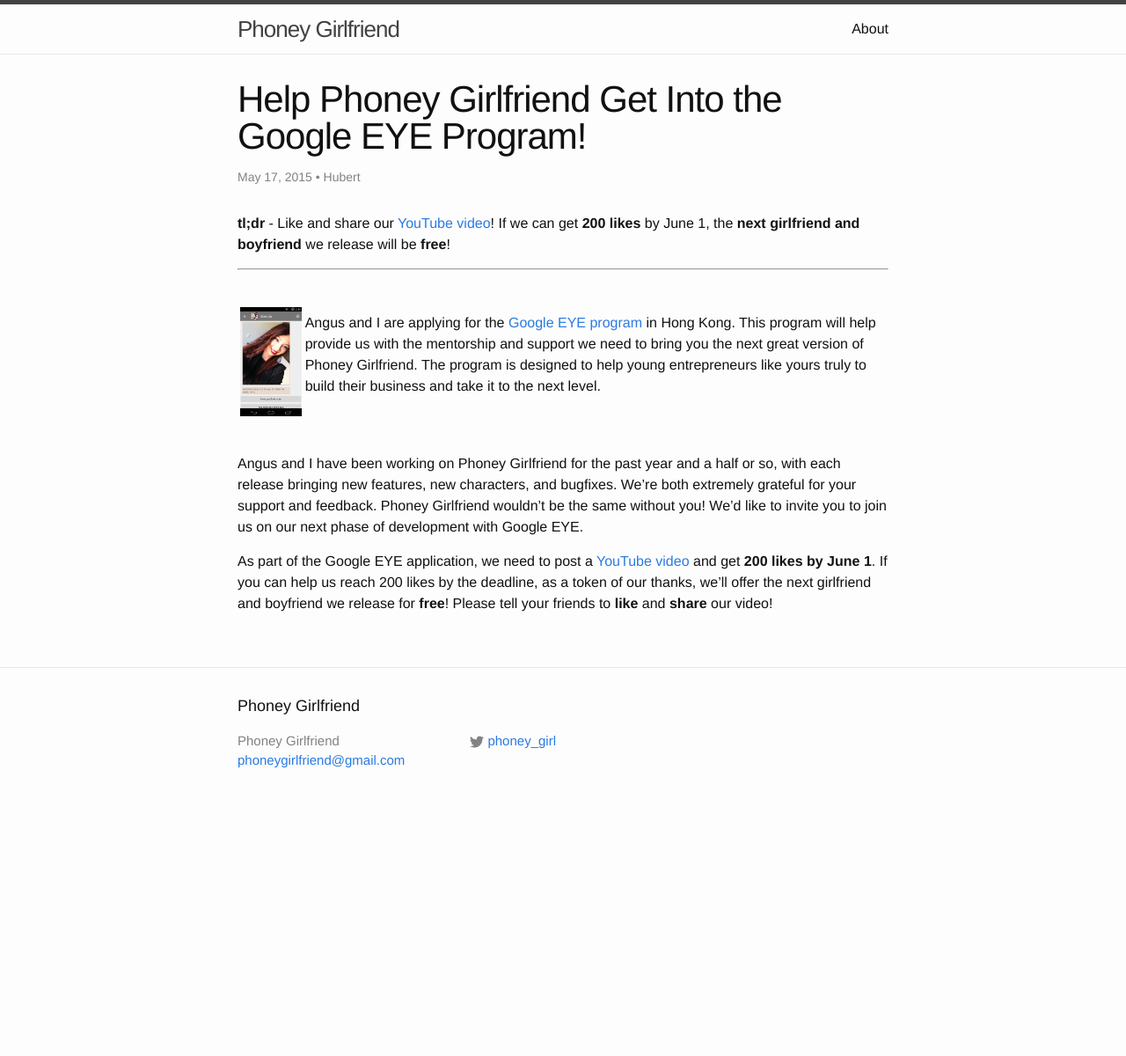
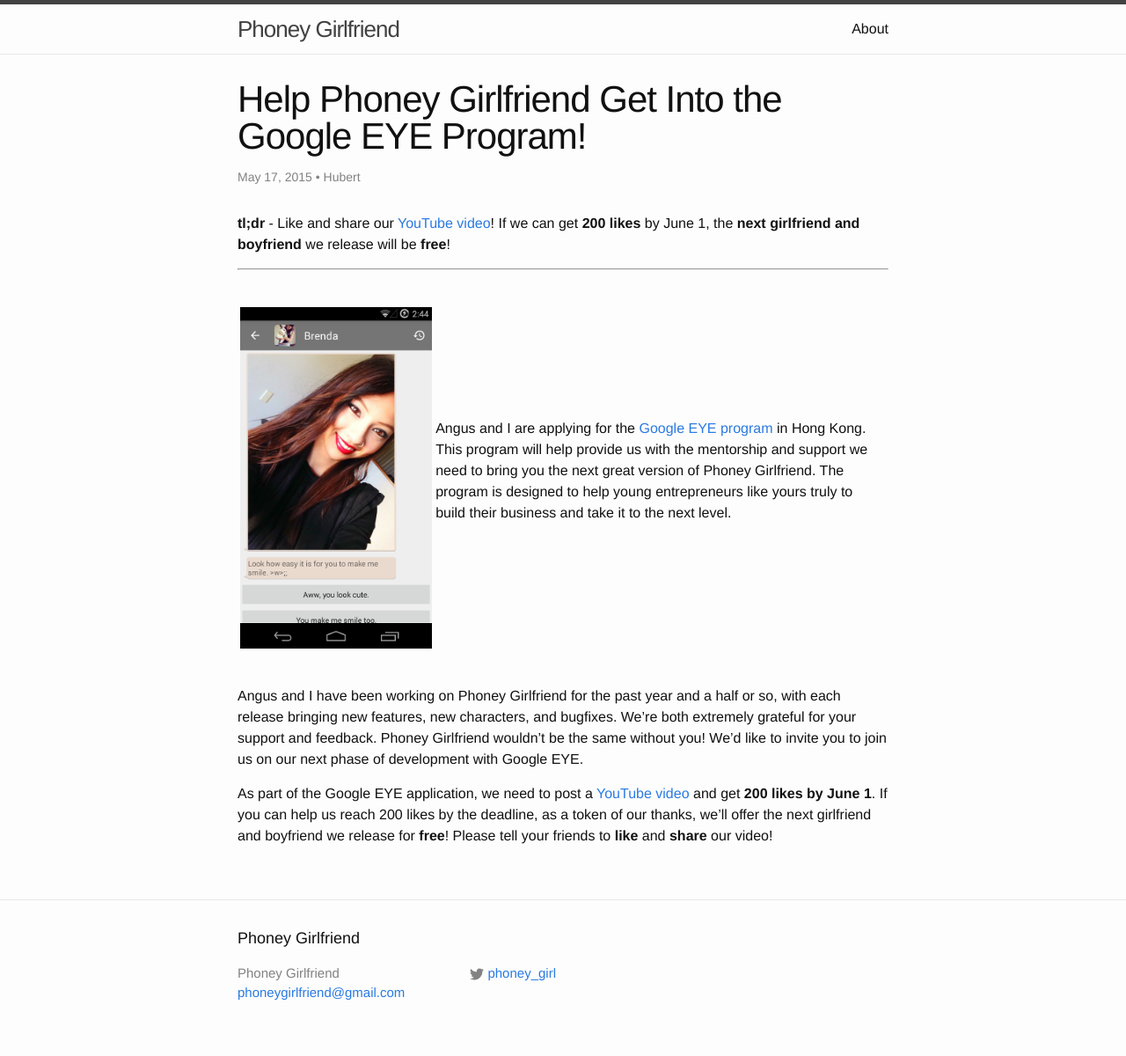
Before and after one commit to hube/phoneygirlfriend.com, a Jekyll site: the page built from _posts/2015-05-17-help-phoney-girlfriend-get-into-the-google-eye-program.markdown, in a window 1280 px wide. Shown: the whole page at 88% size. Built offline with Jekyll 4.4.1, drawn with Linux system fonts in a browser that asks for light colours; before the commit the page ends 936 px from its top, so only the background shows below that.

Commit message:
manually set width of post

```diff
--- a/_posts/2015-05-17-help-phoney-girlfriend-get-into-the-google-eye-program.markdown
+++ b/_posts/2015-05-17-help-phoney-girlfriend-get-into-the-google-eye-program.markdown
@@ -13,10 +13,10 @@
 <br />
 <table>
 <tr>
-<th markdown="1">
+<th style="width:30%" markdown="1">
   ![Brenda](/assets/2015-05-17-help-phoney-girlfriend-get-into-the-google-eye-program/brenda-smile.png)
 </th>
-<td markdown="1">
+<td style="width:70%" markdown="1">
   Angus and I are applying for the
   [Google EYE program](http://entrepreneurship.bschool.cuhk.edu.hk/eyeprogram) in
   Hong Kong. This program will help provide us with the mentorship and support we
```
